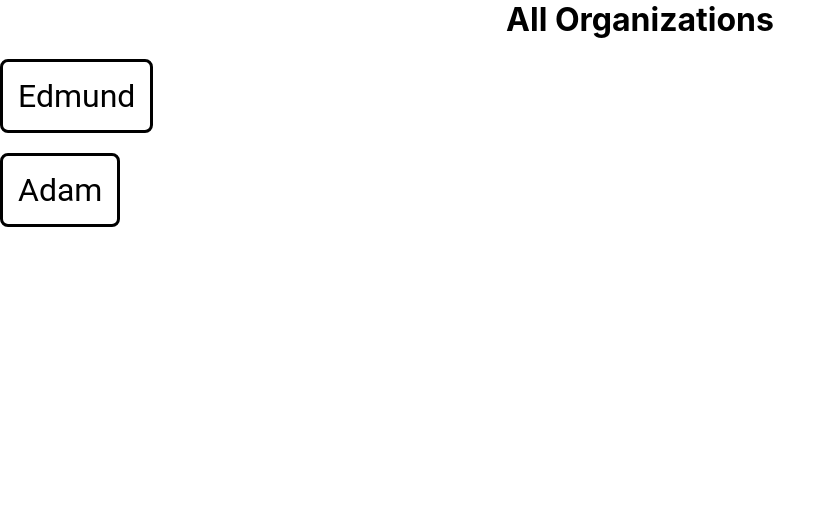
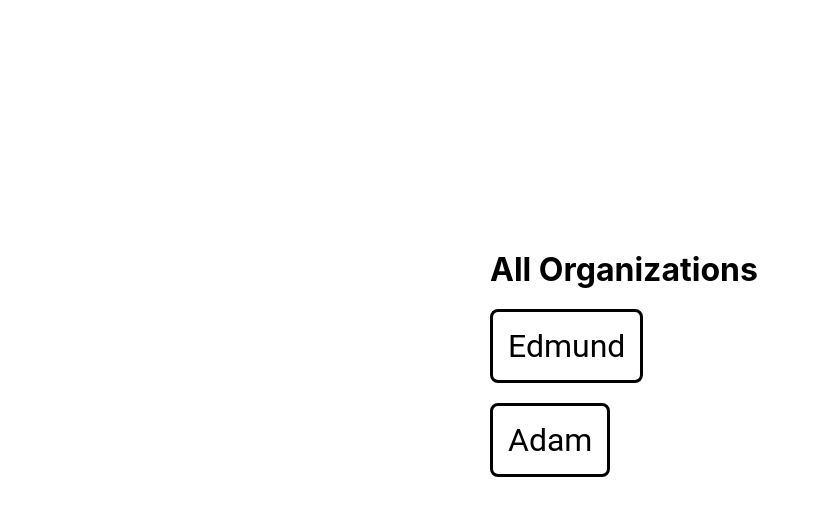
Before and after one commit to adammet/LogBook, a React (Create React App) app in the folder react-app/: page /#/ in a window 1280 px wide. Shown: the top 516 px of the page, without its empty margins (0-836 px from the left). Built offline with nearby package versions, Linux system fonts and the light colour scheme.

Commit message:
Completed making organization page pretty

```diff
--- a/react-app/src/App.css
+++ b/react-app/src/App.css
@@ -139,3 +139,13 @@
     height:auto;
     display:inline-block;
 }
+
+.center {
+    width: 300px;
+    height: 300px;
+    position: absolute;
+    left: 50%;
+    top: 50%;
+    margin-left: -150px;
+    margin-top: -150px;
+}
--- a/react-app/src/components/organizationspage.js
+++ b/react-app/src/components/organizationspage.js
@@ -22,19 +22,15 @@ function generatenextbutton(counter){
 
 
 class OrganizationsPage extends Component {
-
     render() {
 
         return(
             <header>
-                <div className={'center-children'}>
+                <div className={'center'}>
         <h1> All Organizations </h1>
-
                     {generatebuttons()}
                 </div>
             </header>
-
-
         )
     }
 }
```
